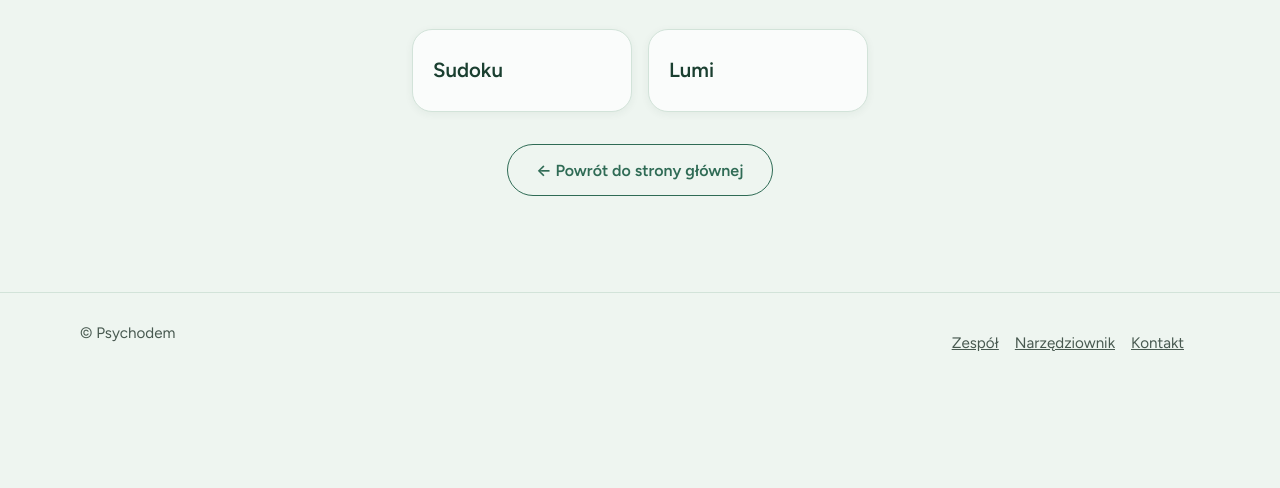
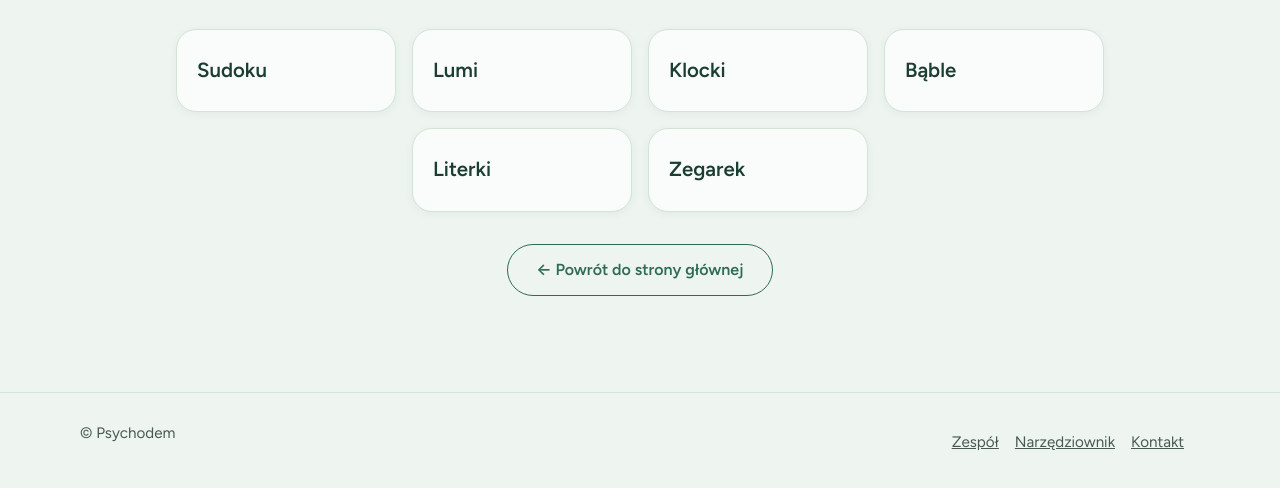
Before and after one commit to psychodem-lab/o, a plain HTML site: page gry.html in a window 1280 px wide. Shown: the part 214-702 px from the top of the page. Drawn offline with Linux system fonts and the light colour scheme.

Commit message:
Update gry.html

```diff
--- a/gry.html
+++ b/gry.html
@@ -91,6 +91,10 @@ footer{border-top:1px solid var(--line);padding:28px 0 calc(28px + env(safe-area
       <ul class="grid">
         <li class="card"><a href="gry/sudoku.html">Sudoku</a></li>
         <li class="card"><a href="gry/lumi.html">Lumi</a></li>
+        <li class="card"><a href="gry/klocki.html">Klocki</a></li>
+        <li class="card"><a href="gry/pop.html">Bąble</a></li>
+        <li class="card"><a href="gry/wow.html">Literki</a></li>
+        <li class="card"><a href="gry/time.html">Zegarek</a></li>
       </ul>
       <p class="back"><a class="btn bo" href="index.html">← Powrót do strony głównej</a></p>
     </div>
```
